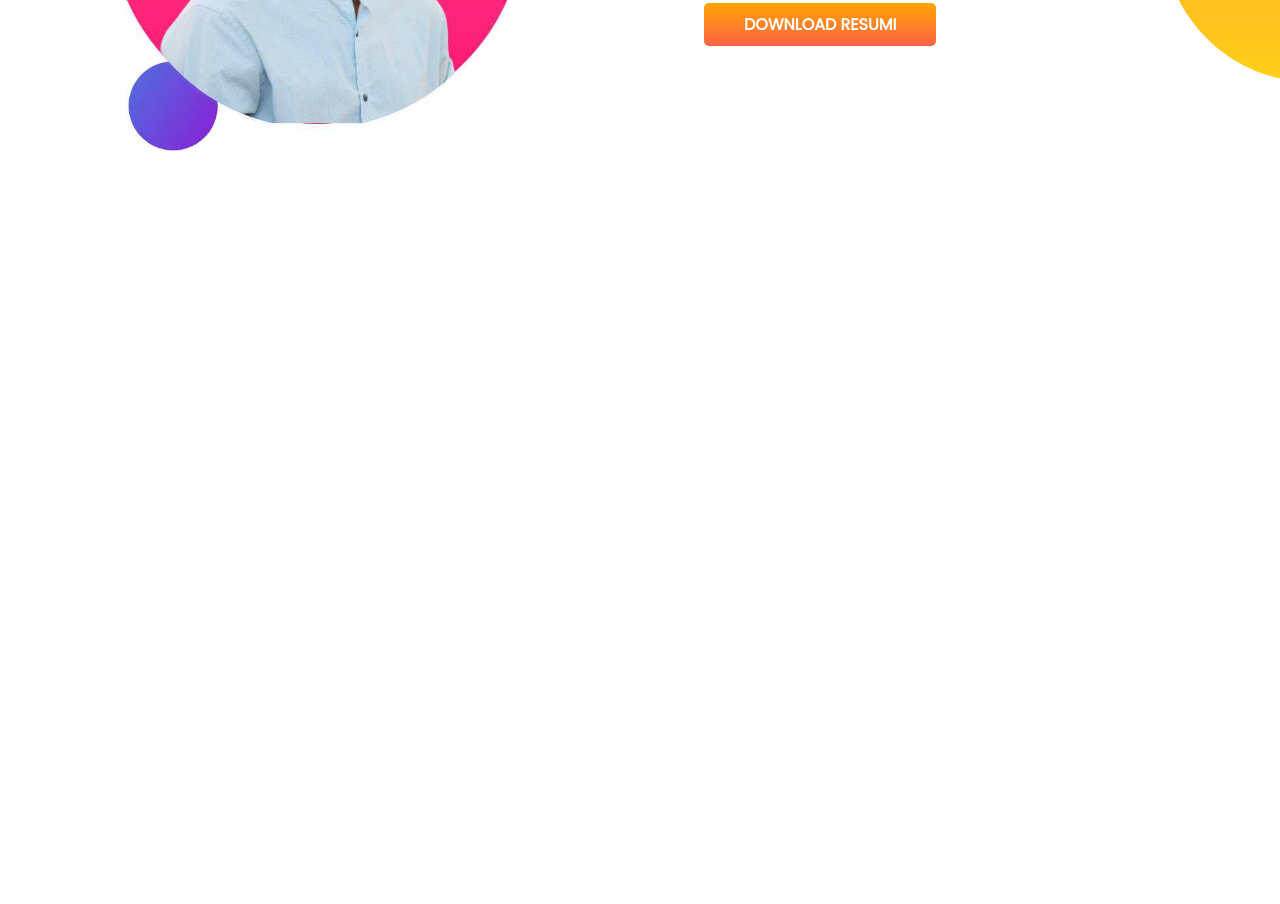
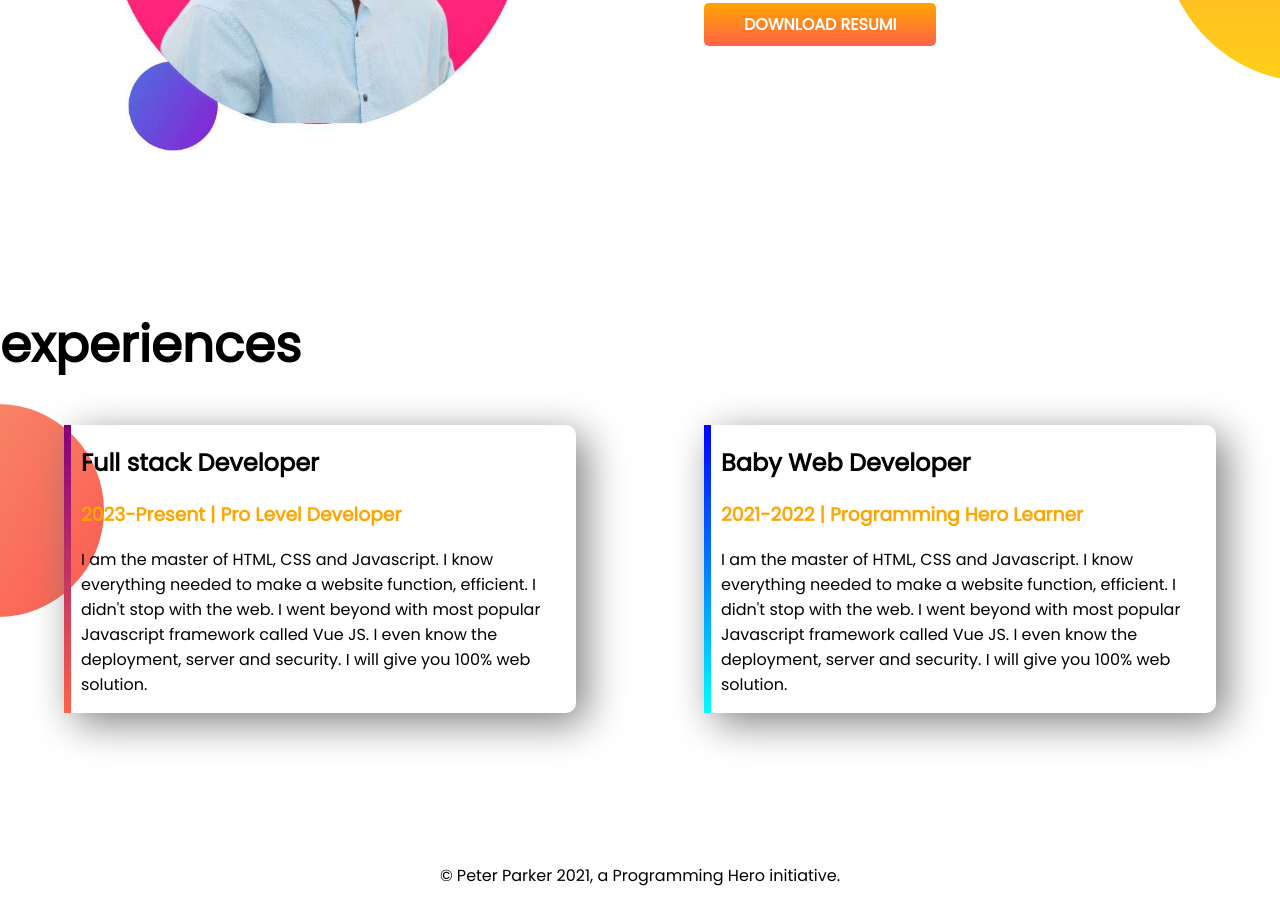
Before and after one commit to lutfour7/devloper-portfolio, a plain HTML site: page index.html in a window 1280 px wide. Shown: the part 906-1810 px from the top of the page. Before the commit the page ends 1214 px from the top, so only its background shows below. Drawn offline with Linux system fonts and the light colour scheme.

Commit message:
footer and experience added

```diff
--- a/index.html
+++ b/index.html
@@ -11,7 +11,7 @@
   <link rel="stylesheet" href="style.css">
 </head>
   <body>
-  <section class="toop-banner">
+  <section class="toop-banner flesible-container">
     <div class="helf-width">
       <h1>Welcome To</h1>
       <h2><span class="name"> Lutfour Rhaman Chisty</span> world</h2>
@@ -25,7 +25,9 @@
       <img src="lutfour portfolio.jpg" alt="img">
     </div>
   </section>
-  <section class="dream-big">
+
+
+  <section class="dream-big flesible-container">
     <div class="helf-width">
       <img src="lutfour2-portfolio.jpg" alt="img">
     </div>
@@ -38,5 +40,27 @@
 
   </section>
 
+
+  <section class="experience-area">
+    <h1>experiences</h1>
+
+    <div  class="flesible-container">
+      <div id="Full-stack-experiences" class="experience-item">
+        <h2>Full stack Developer</h2>
+        <h3 class="name">2023-Present | Pro Level Developer</h3>
+        <p>I am the master of HTML, CSS and Javascript. I know everything needed to make a website function, efficient. I didn't stop with the web. I went beyond with most popular Javascript framework called Vue JS. I even know the deployment, server and security. I will give you 100% web solution.</p>
+      </div>
+
+      <div id="web-dev-experience" class="experience-item">
+        <h2>Baby Web Developer</h2>
+        <h3 class="name">2021-2022 | Programming Hero Learner</h3>
+        <p>I am the master of HTML, CSS and Javascript. I know everything needed to make a website function, efficient. I didn't stop with the web. I went beyond with most popular Javascript framework called Vue JS. I even know the deployment, server and security. I will give you 100% web solution.</p>
+      </div>
+    </div>
+
+  </section>
+  <footer> <p>© Peter Parker 2021, a Programming Hero initiative.</p>
+  </footer>
+
 </body>
 </html>
--- a/style.css
+++ b/style.css
@@ -5,8 +5,11 @@ body{
 h1{
   font-size:50px;
 }
+.h2{
+  font-size: 40px;
+}
 .name{color:orange;}
-section{
+.flesible-container{
   display: flex;
   margin-bottom: 150px;
 }
@@ -34,3 +37,31 @@ padding-left: 5%;
   background-repeat: no-repeat;
   background-position: right;
 }
+.experience-area{
+  background-image: url(images/exp-bg.png);
+  background-repeat: no-repeat;
+  background-position: left;
+
+}
+.experience-item{
+  width: 40%;
+  margin-left: 5%;
+  margin-right: 5%;
+  padding-left: 10px;
+  box-shadow: 10px 10px 40px gray;
+  border-radius: 10px;
+}
+#web-dev-experience{
+  border-left:7px solid;
+  border-image: linear-gradient(blue, cyan);
+  border-image-slice: 1;
+}
+#Full-stack-experiences{
+  border-left:7px solid;
+  border-image: linear-gradient(purple, tomato);
+  border-image-slice: 1;
+
+}
+footer p {
+  text-align: center;
+}
```
Also changed, not shown: 4 other files.
